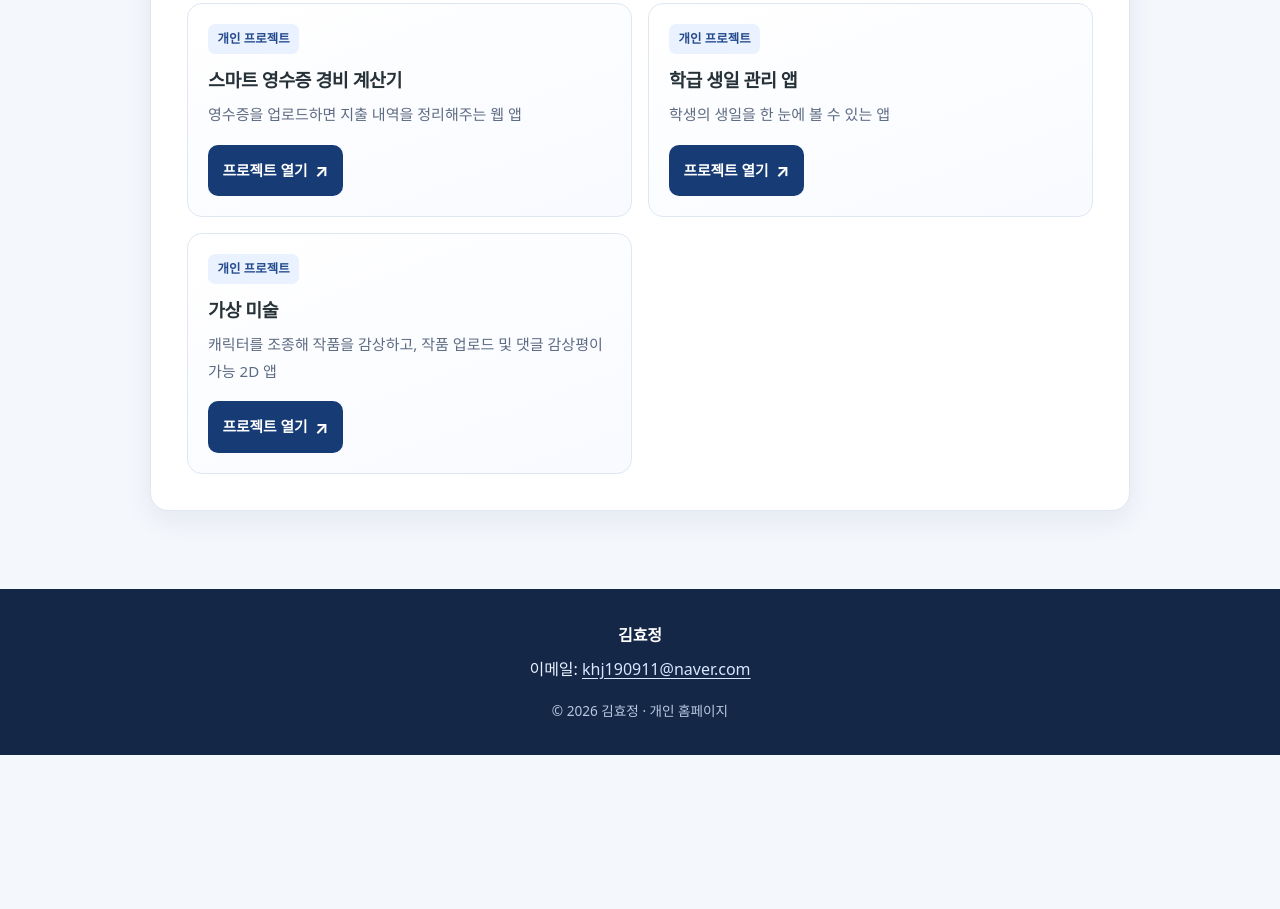
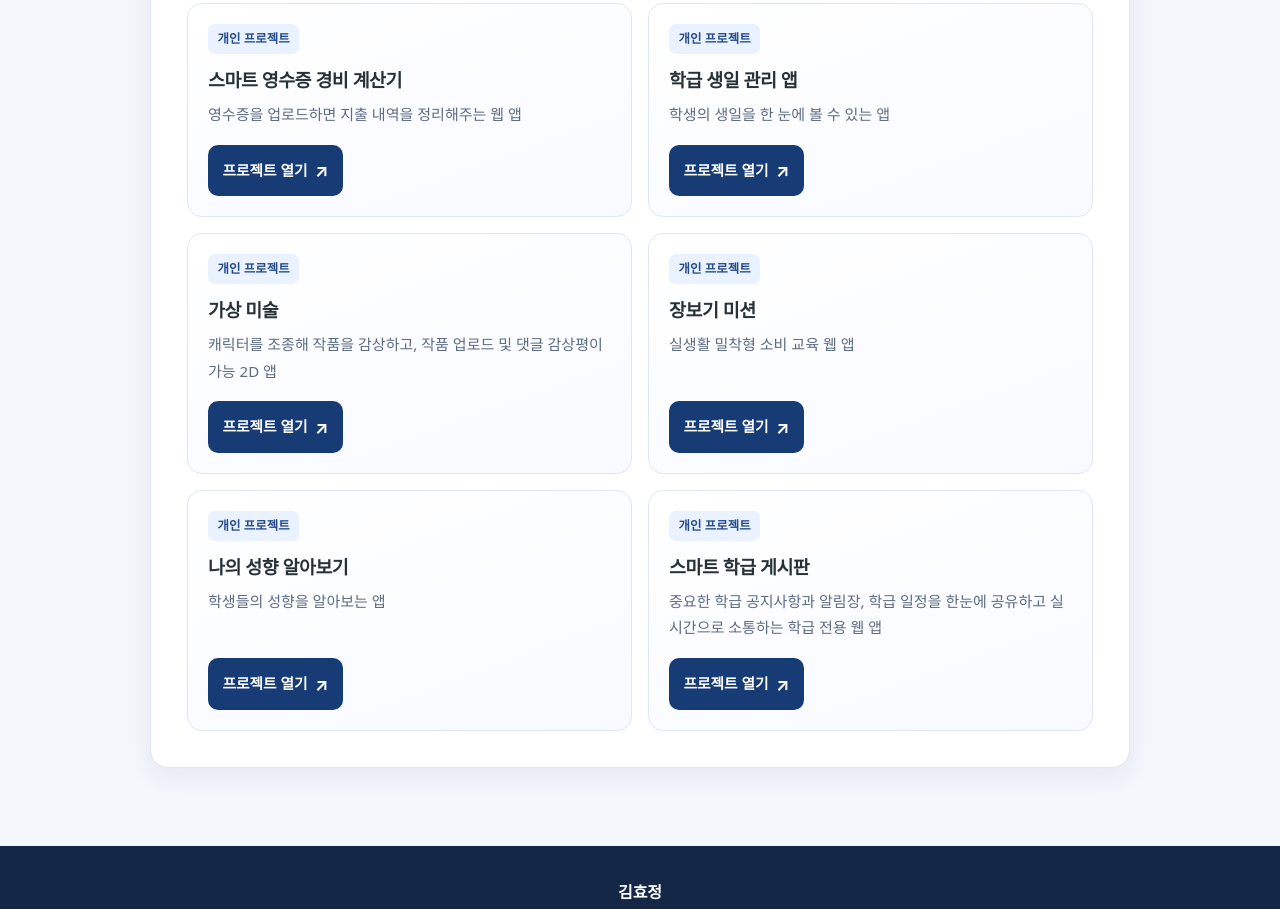
Before and after one commit to dam190911/my-webpage, a plain HTML site: page index.html in a window 1280 px wide. Shown: the part 3248-4157 px from the top of the page. Before the commit the page ends 4003 px from the top, so only its background shows below. Drawn offline with Linux system fonts and the light colour scheme.

Commit message:
Modify project descriptions and add new projects
Updated project descriptions and added new project cards for shopping mission, personality assessment, and smart class bulletin board.

```diff
--- a/index.html
+++ b/index.html
@@ -363,7 +363,7 @@
         <article class="project-card">
           <span class="project-label">개인 프로젝트</span>
           <h3>오늘의 할 일 관리 앱</h3>
-          <p>하루 동안 해야 할 일을 확인하고 정리하기 위한 프로젝트입니다.</p>
+          <p>하루 동안 해야 할 일을 확인하고 정리하는 앱</p>
           <a class="project-link" href="오늘의%20할%20일.html" target="_blank">
             프로젝트 열기 <span aria-hidden="true">↗</span>
           </a>
@@ -511,6 +511,33 @@
             프로젝트 열기 <span aria-hidden="true">↗</span>
           </a>
         </article>
+
+        <article class="project-card">
+          <span class="project-label">개인 프로젝트</span>
+          <h3>장보기 미션</h3>
+          <p>실생활 밀착형 소비 교육 웹 앱</p>
+          <a class="project-link" href="우리 반 스마트 장보기 미션.html" target="_blank">
+            프로젝트 열기 <span aria-hidden="true">↗</span>
+          </a>
+        </article>
+
+        <article class="project-card">
+          <span class="project-label">개인 프로젝트</span>
+          <h3>나의 성향 알아보기</h3>
+          <p>학생들의 성향을 알아보는 앱</p>
+          <a class="project-link" href="https://script.google.com/macros/s/AKfycbxm60kk0lnywxdoqF4gxeye964a8TMB0igNsntga2C7xdR4EvkTuYdgOVTQXywyqUu0/exec" target="_blank">
+            프로젝트 열기 <span aria-hidden="true">↗</span>
+          </a>
+        </article>
+
+        <article class="project-card">
+          <span class="project-label">개인 프로젝트</span>
+          <h3>스마트 학급 게시판</h3>
+          <p>중요한 학급 공지사항과 알림장, 학급 일정을 한눈에 공유하고 실시간으로 소통하는 학급 전용 웹 앱</p>
+          <a class="project-link" href="https://script.google.com/macros/s/AKfycbzaLgKKJrZbHUKF8Q5wlew2D4LdZfnf77_TGUsQTeGOmaS7YKh5nV1k_3fl1_xkjt-h6g/exec" target="_blank">
+            프로젝트 열기 <span aria-hidden="true">↗</span>
+          </a>
+        </article>
       </div>
     </section>
   </main>
```
